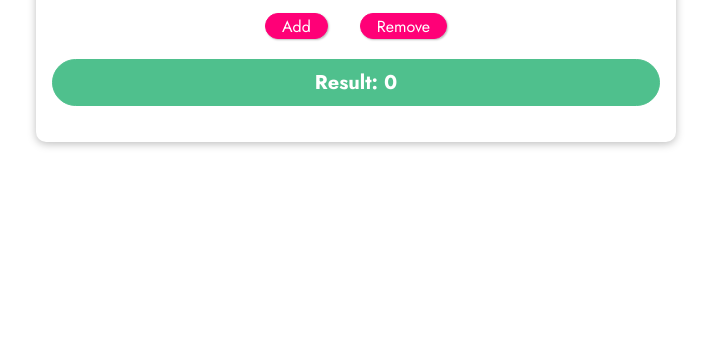
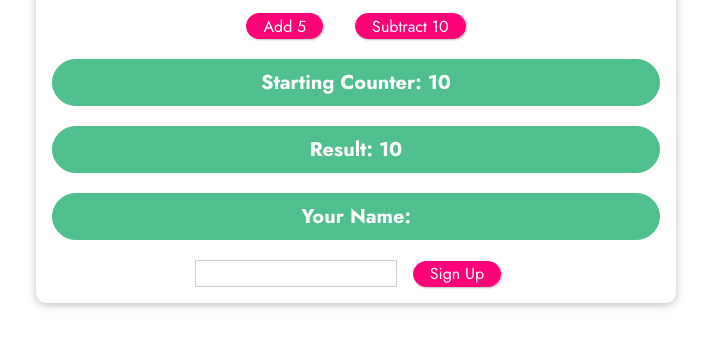
Before and after one commit to Krenbot/vue-starter, a plain HTML site: page index.html in a window 1280 px wide. Shown: the part 286-634 px from the top of the page, without its empty margins (284-995 px from the left). Drawn offline with nearby package versions, Linux system fonts and the light colour scheme.

Commit message:
add examples of event modifiers, event jobject, and locking content

```diff
--- a/app.js
+++ b/app.js
@@ -1,10 +1,28 @@
 const app = Vue.createApp({
   data() {
     return {
-      counter: 0,
+      counter: 10,
+      name: "",
+      confirmedName: "",
     };
   },
-  methods: {},
+  methods: {
+    add(num) {
+      this.counter = this.counter + num;
+    },
+    subtract(num) {
+      this.counter = this.counter - num;
+    },
+    setName(event, lastName) {
+      this.name = event.target.value + " " + lastName;
+    },
+    submitForm() {
+      alert("Submitted!");
+    },
+    confirmInput() {
+      this.confirmedName = this.name;
+    },
+  },
 });
 
 app.mount("#events");
--- a/index.html
+++ b/index.html
@@ -18,9 +18,21 @@
     </header>
     <section id="events">
       <h2>Events in Action</h2>
-      <button v-on:click="counter++">Add</button>
-      <button v-on:click="counter--">Remove</button>
+      <button v-on:click="add(5)">Add 5</button>
+      <button v-on:click="subtract(10)">Subtract 10</button>
+      <p v-once>Starting Counter: {{counter}}</p>
       <p>Result: {{counter}}</p>
+
+      <form v-on:submit.prevent="submitForm">
+        <p>Your Name: {{confirmedName}}</p>
+        <input
+          type="text"
+          v-on:input="setName($event, 'Krenn')"
+          v-on:keyup.enter="confirmInput"
+        />
+        <!-- <input type="text" /> -->
+        <button>Sign Up</button>
+      </form>
     </section>
   </body>
 </html>
```
